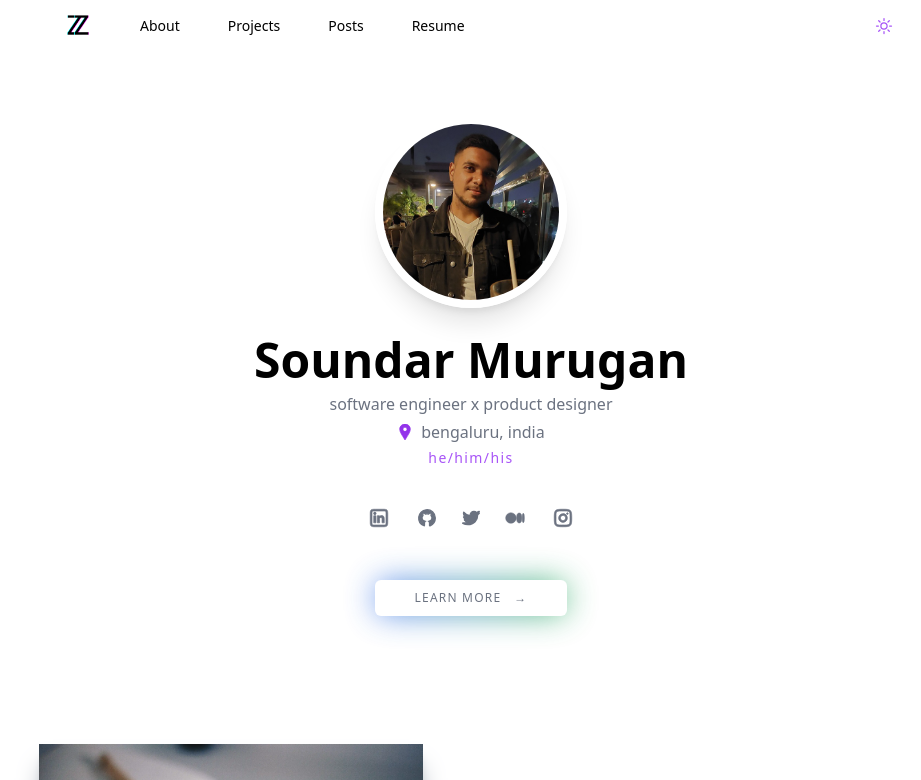
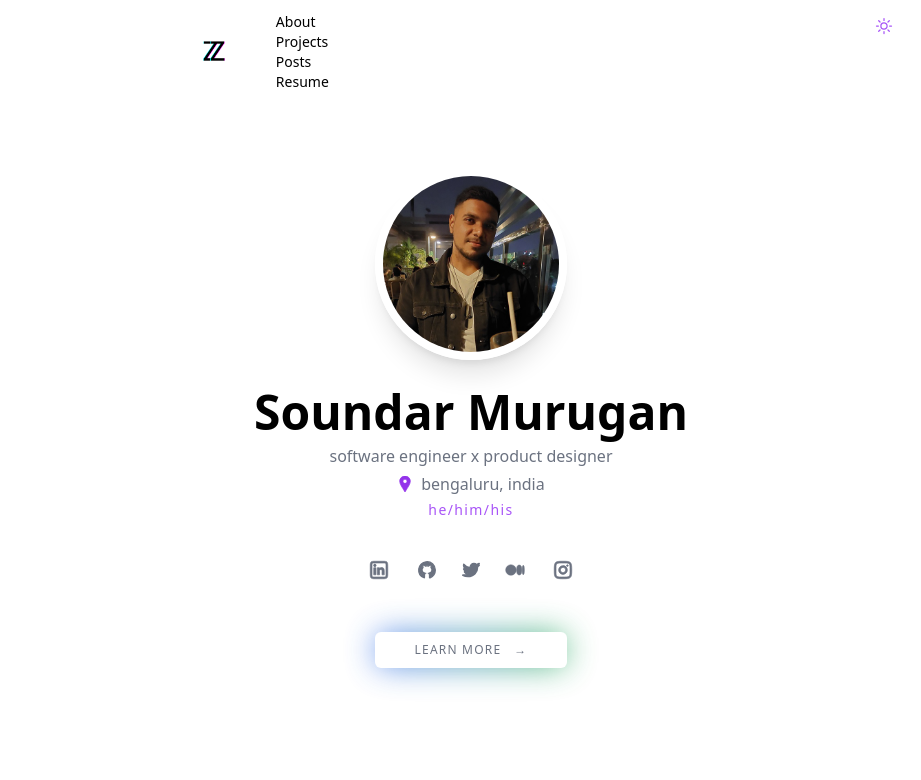
Before and after one commit to soundarzozm/next_learn, a Next.js app in the folder tailwind_learn/: page / in a window 1280 px wide. Shown: the top 780 px of the page, without its empty margins (169-1090 px from the left). Built offline with nearby package versions, Linux system fonts and the light colour scheme.

Commit message:
menu improved by flex

```diff
--- a/tailwind_learn/components/NavBar.tsx
+++ b/tailwind_learn/components/NavBar.tsx
@@ -13,7 +13,7 @@ const NavBar: NextComponentType = () => {
 					<img src="/logo.png" className="h-7 w-7" />
 				</a>
 				<ul
-					className={`md:flex pt-32 md:pt-0 justify-between md:space-y-0 space-y-32 text-5xl md:text-sm duration-150 transition ease-in-out ${
+					className={`flex md:pt-0 md:justify-between justify-evenly md:flex-row flex-col text-2xl md:text-sm duration-150 transition ease-in-out ${
 						isMenuOpen ? 'h-screen md:h-auto' : 'hidden md:block'
 					}
 						`}
```
